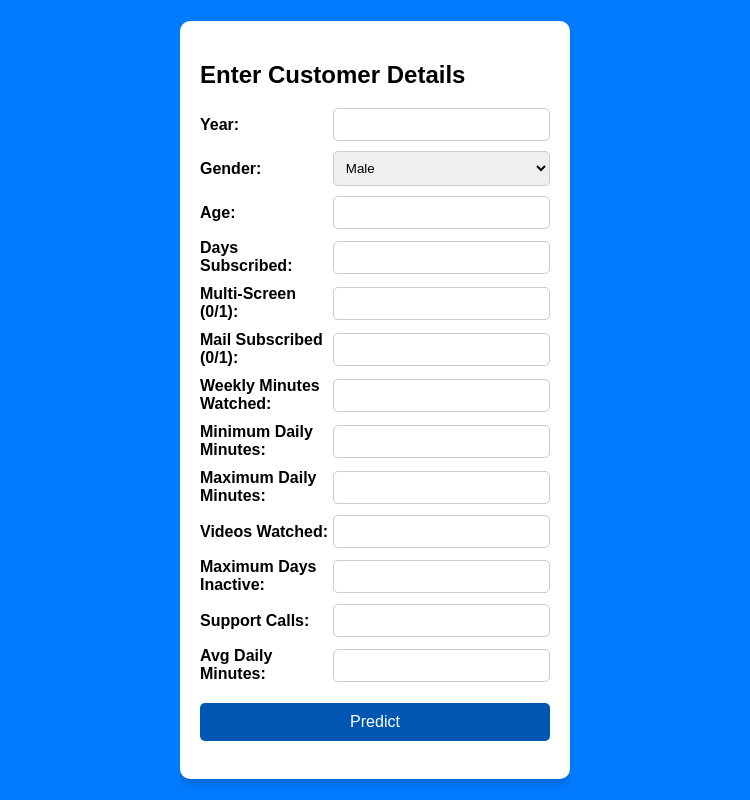
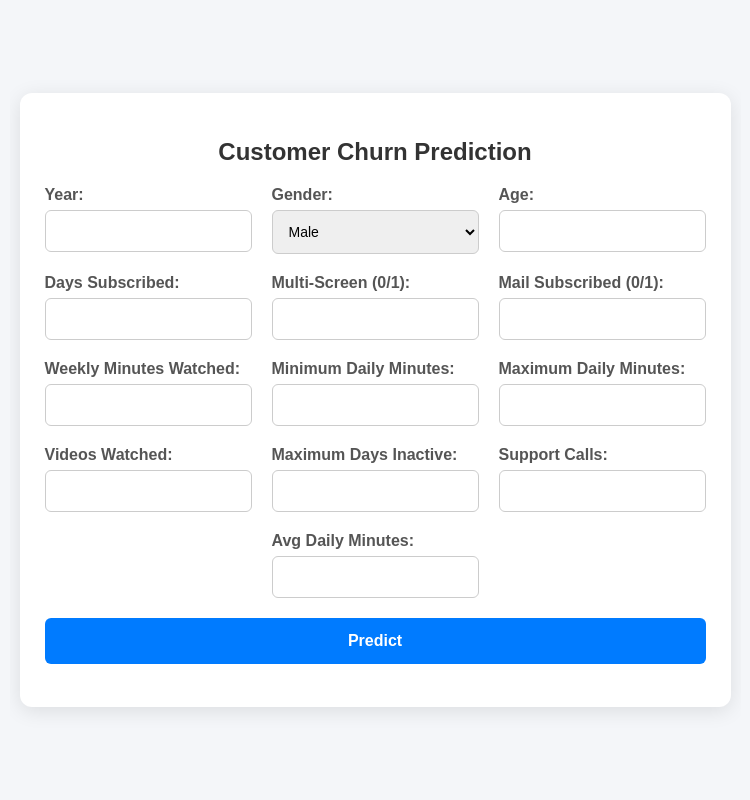
Before and after one commit to parthbamane/Customerchurn, a Flask app: page / in a window 1280 px wide. Shown: the whole page, without its empty margins (265-1015 px from the left). Run offline with Flask 3, Linux system fonts and the light colour scheme; parts of the project's set-up code (start-up, migrations or seed data) failed here and were passed over.

Commit message:
Update index.html

```diff
--- a/OTT/Template/index.html
+++ b/OTT/Template/index.html
@@ -2,88 +2,110 @@
 <html>
 <head>
     <title>Customer Churn Prediction</title>
+    <meta name="viewport" content="width=device-width, initial-scale=1">
     <style>
         html, body {
-            background-color: #007BFF;
-            font-family: Arial, sans-serif;
+            background-color: #f4f6f9;
+            font-family: 'Poppins', sans-serif;
             display: flex;
             justify-content: center;
             align-items: center;
             height: 100vh;
             margin: 0;
-            overflow: hidden;
+            padding: 10px;
+            box-sizing: border-box;
+            overflow-y: auto;
         }
         .container {
             background: white;
-            padding: 20px;
-            border-radius: 10px;
-            box-shadow: 0px 4px 10px rgba(0, 0, 0, 0.2);
+            padding: 25px;
+            border-radius: 12px;
+            box-shadow: 0px 4px 20px rgba(0, 0, 0, 0.1);
             text-align: left;
-            width: 350px;
+            width: 100%;
+            max-width: 850px;
+            overflow-y: auto;
+            max-height: 90vh;
+        }
+        h2 {
+            text-align: center;
+            color: #333;
+            margin-bottom: 20px;
+        }
+        .form-group-container {
+            display: grid;
+            grid-template-columns: repeat(3, 1fr);
+            gap: 20px;
         }
         .form-group {
             display: flex;
-            justify-content: space-between;
-            align-items: center;
-            margin-bottom: 10px;
+            flex-direction: column;
         }
         .form-group label {
-            flex: 1;
-            font-weight: bold;
+            font-weight: 600;
+            margin-bottom: 6px;
+            color: #555;
         }
         .form-group input, .form-group select {
-            flex: 1.5;
-            padding: 8px;
+            padding: 12px;
             border: 1px solid #ccc;
-            border-radius: 5px;
+            border-radius: 6px;
+            font-size: 14px;
+            transition: 0.3s;
+            width: 100%;
+            box-sizing: border-box;
+        }
+        .form-group input:focus, .form-group select:focus {
+            border-color: #007BFF;
+            outline: none;
+            box-shadow: 0px 0px 5px rgba(0, 123, 255, 0.5);
+        }
+        .second-column {
+            grid-column: 2;
         }
         button {
             width: 100%;
-            padding: 10px;
-            background-color: #0056b3;
+            padding: 14px;
+            background-color: #007BFF;
             color: white;
             font-size: 16px;
             cursor: pointer;
             transition: 0.3s;
-            margin-top: 10px;
             border: none;
-            border-radius: 5px;
+            border-radius: 6px;
+            font-weight: bold;
+            margin-top: 20px;
         }
         button:hover {
-            background-color: #003d80;
+            background-color: #0056b3;
         }
         #result {
             margin-top: 15px;
             font-size: 18px;
             font-weight: bold;
-            opacity: 0;
-            transition: opacity 0.5s ease-in-out;
+            text-align: center;
+            color: #333;
         }
-        .meter {
-            width: 100%;
-            height: 150px;
-            background: url('https://i.imgur.com/8Ka3olE.png') no-repeat center;
-            background-size: contain;
-            position: relative;
-            display: none;
+        @media (max-width: 850px) {
+            .form-group-container {
+                grid-template-columns: repeat(2, 1fr);
             }
-        .needle {
-            position: absolute;
-            width: 6px;
-            height: 60px;
-            background: red;
-            left: 50%;
-            bottom: 20px;
-            transform-origin: bottom;
-            transform: rotate(-90deg);
-            transition: transform 1s ease-in-out;
+        }
+        @media (max-width: 600px) {
+            .container {
+                width: 95%;
+            }
+            .form-group-container {
+                grid-template-columns: repeat(1, 1fr);
+            }
         }
     </style>
 </head>
 <body>
     <div class="container">
-        <h2>Enter Customer Details</h2>
+        <h2>Customer Churn Prediction</h2>
         <form id="churnForm">
+            <div class="form-group-container">
                 <div class="form-group">
                     <label>Year:</label>
                     <input type="text" name="year">
@@ -135,9 +157,10 @@
                     <label>Support Calls:</label>
                     <input type="text" name="customer_support_calls">
                 </div>
-            <div class="form-group">
+                <div class="form-group second-column">
                     <label>Avg Daily Minutes:</label>
                     <input type="text" name="avg_daily_mins">
+                </div>
             </div>
             <button type="button" onclick="predictChurn()">Predict</button>
         </form>
@@ -155,15 +178,7 @@
             .then(response => response.json())
             .then(data => {
                 let resultElement = document.getElementById("result");
-                let meterElement = document.getElementById("meter");
-                let needleElement = document.getElementById("needle");
-
-                resultElement.innerHTML = "<strong>Churn:</strong> " + data.churn + ", Probability: " + data.probability;
-                resultElement.style.opacity = "1";
-
-                meterElement.style.display = "block";
-                let angle = -90 + (data.probability * 180);
-                needleElement.style.transform = `rotate(${angle}deg)`;
+                resultElement.innerHTML = `<strong>Churn:</strong> ${data.churn}, Probability: ${data.probability}`;
             })
             .catch(error => console.error("Error:", error));
         }
```
Lines whose indentation alone changed are shown as unchanged.
